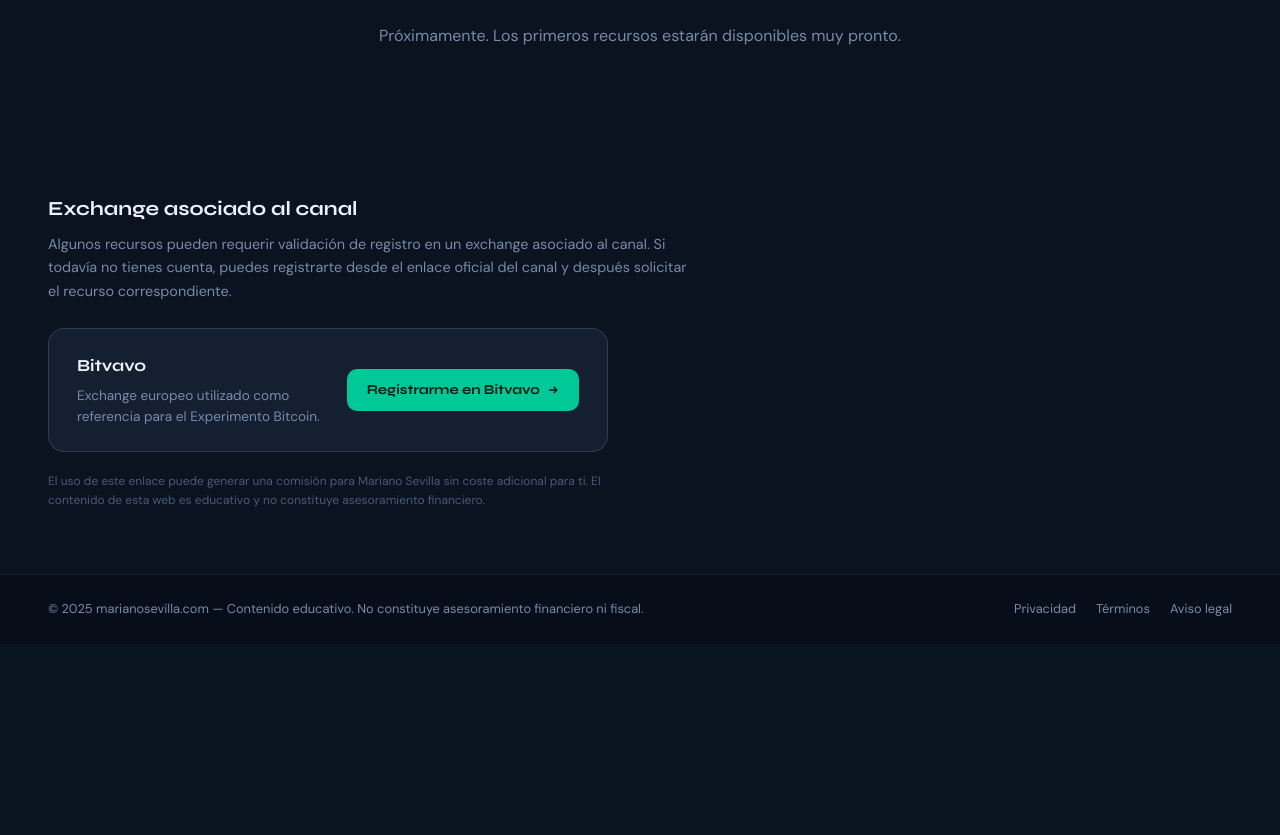
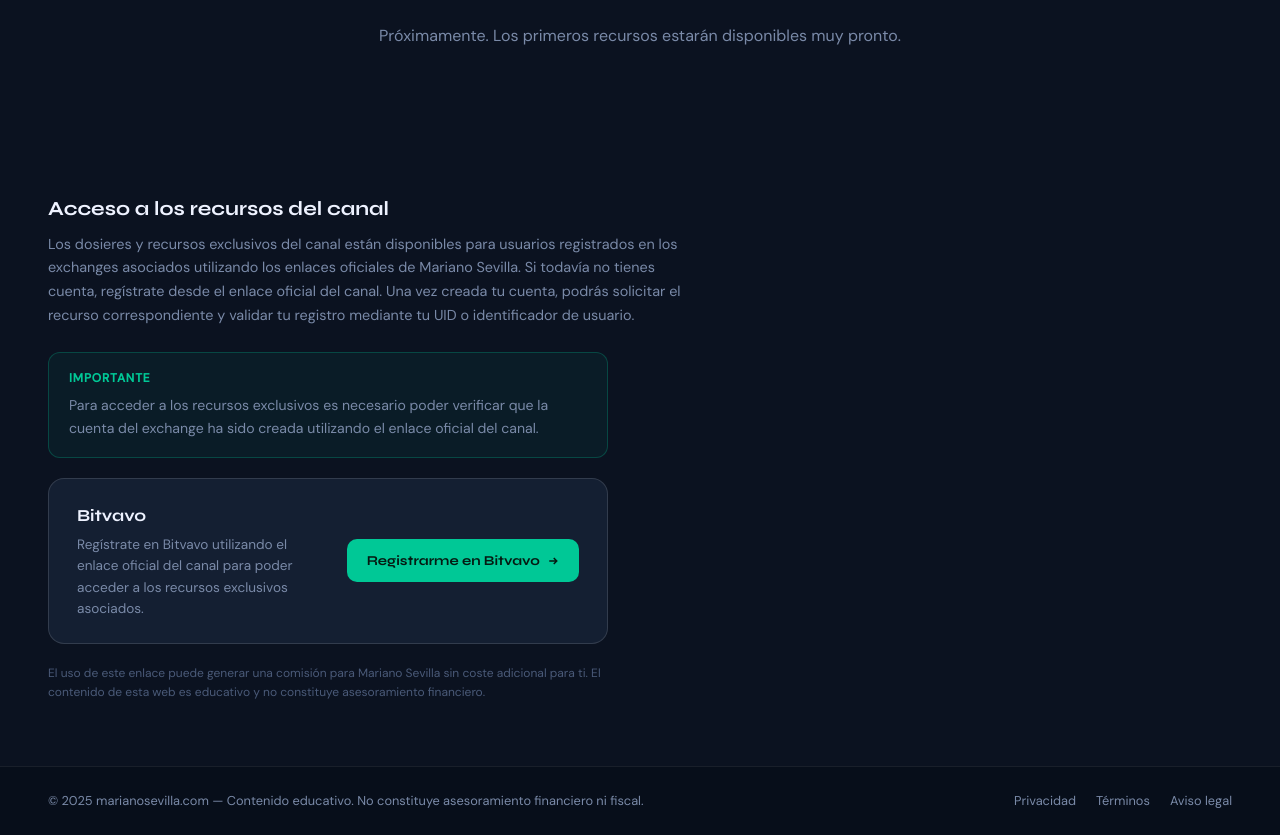
Before and after one commit to MarianoSevilla/fiscal-cripto-, a Flask app: page /recursos in a window 1280 px wide. Shown: the part 413-1248 px from the top of the page. Before the commit the page ends 1029 px from the top, so only its background shows below. Run offline with Flask 3, Linux system fonts and the light colour scheme; data that the repository does not hold is empty.

Commit message:
fix(recursos): clarificar copy sección de acceso y exchanges
- Título: "Exchange asociado al canal" → "Acceso a los recursos del canal"
- Texto intro: explica el flujo completo (registro → UID → acceso al recurso)
- Caja "Importante": aviso informativo sobre verificación mediante enlace oficial
- Tarjeta Bitvavo: texto actualizado con llamada a la acción directa

Co-Authored-By: Claude Sonnet 4.6 <noreply@anthropic.com>

```diff
--- a/fiscal_app_export/templates/recursos.html
+++ b/fiscal_app_export/templates/recursos.html
@@ -242,6 +242,27 @@ body {
   line-height: 1.6;
   max-width: 560px;
 }
+.info-box {
+  background: rgba(0,200,150,.06);
+  border: 1px solid rgba(0,200,150,.25);
+  border-radius: 12px;
+  padding: 1rem 1.25rem;
+  max-width: 560px;
+  margin-bottom: 1.25rem;
+}
+.info-box-title {
+  font-size: .75rem;
+  font-weight: 700;
+  letter-spacing: .07em;
+  text-transform: uppercase;
+  color: var(--accent);
+  margin-bottom: .4rem;
+}
+.info-box-text {
+  font-size: .88rem;
+  color: var(--muted);
+  line-height: 1.65;
+}
 
 /* ── Footer ── */
 .page-footer {
@@ -334,18 +355,28 @@ body {
 <section class="exchanges-section">
   <div class="wrap">
     <div class="exchanges-section-header">
-      <div class="exchanges-section-title">Exchange asociado al canal</div>
+      <div class="exchanges-section-title">Acceso a los recursos del canal</div>
       <p class="exchanges-section-desc">
-        Algunos recursos pueden requerir validación de registro en un exchange
-        asociado al canal. Si todavía no tienes cuenta, puedes registrarte desde
-        el enlace oficial del canal y después solicitar el recurso correspondiente.
+        Los dosieres y recursos exclusivos del canal están disponibles para usuarios
+        registrados en los exchanges asociados utilizando los enlaces oficiales de Mariano Sevilla.
+        Si todavía no tienes cuenta, regístrate desde el enlace oficial del canal. Una vez creada
+        tu cuenta, podrás solicitar el recurso correspondiente y validar tu registro mediante tu
+        UID o identificador de usuario.
+      </p>
+    </div>
+
+    <div class="info-box">
+      <div class="info-box-title">Importante</div>
+      <p class="info-box-text">
+        Para acceder a los recursos exclusivos es necesario poder verificar que la cuenta del
+        exchange ha sido creada utilizando el enlace oficial del canal.
       </p>
     </div>
 
     <div class="exchange-card">
       <div class="exchange-card-info">
         <div class="exchange-card-name">Bitvavo</div>
-        <p class="exchange-card-desc">Exchange europeo utilizado como referencia para el Experimento Bitcoin.</p>
+        <p class="exchange-card-desc">Regístrate en Bitvavo utilizando el enlace oficial del canal para poder acceder a los recursos exclusivos asociados.</p>
       </div>
       <a href="https://bitvavo.com/es/affiliate/marianosevilla"
          target="_blank"
```
